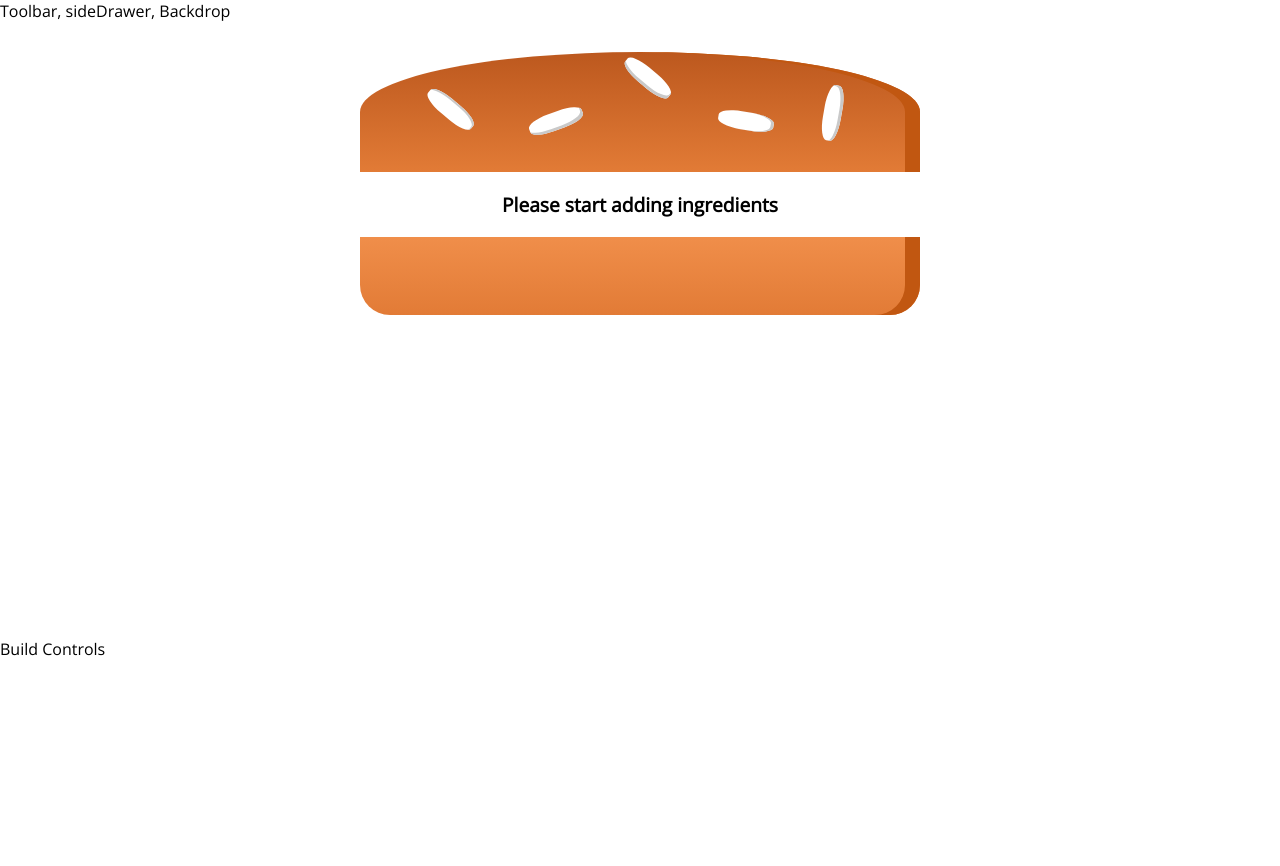
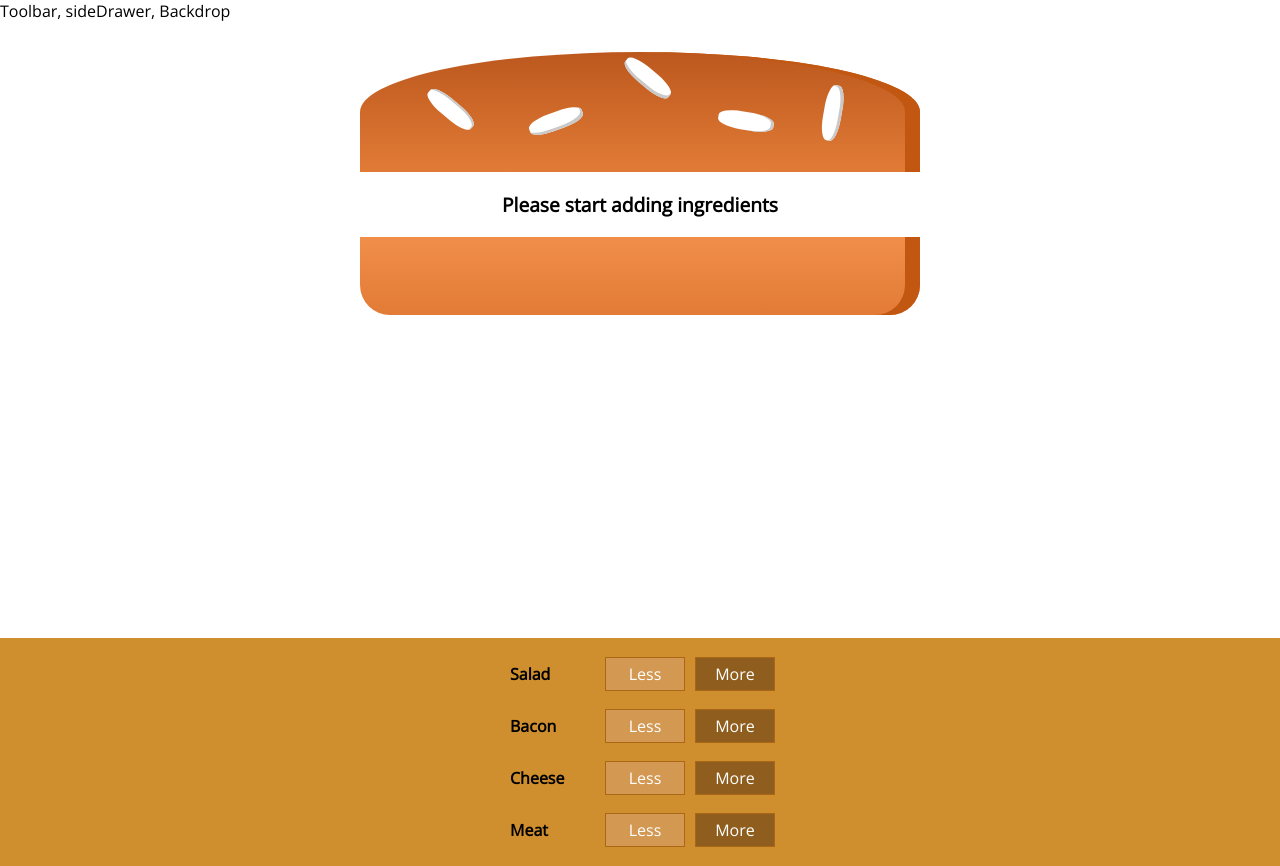
Before and after one commit to mrwhiterk/udemy-react-maximillian, a React app in the folder burger-builder-basic/: page / in a window 1280 px wide. Before the commit the page ends 800 px from the top, so only its background shows below. Built offline with nearby package versions, Linux system fonts and the light colour scheme.

Commit message:
created burger build controls

```diff
--- a/burger-builder-basic/src/components/Burger/BuildControls/BuildControl/BuldControl.js
+++ b/burger-builder-basic/src/components/Burger/BuildControls/BuildControl/BuildControl.js
@@ -1,6 +1,6 @@
 import React from 'react'
 
-import classes from './buildControl.css'
+import classes from './BuildControl.css'
 
 const buildControl = props => (
   <div className={classes.BuildControl}>
--- a/burger-builder-basic/src/components/Burger/BuildControls/BuildControls.js
+++ b/burger-builder-basic/src/components/Burger/BuildControls/BuildControls.js
@@ -1,9 +1,20 @@
 import React from 'react'
 
-const buildControls = (props) => (
-  <div>
+import classes from './BuildControls.css'
 
-  </div>
-)
+import BuildControl from './BuildControl/BuildControl'
+
+const controls = [
+  { label: 'Salad', type: 'salad' },
+  { label: 'Bacon', type: 'bacon' },
+  { label: 'Cheese', type: 'cheese' },
+  { label: 'Meat', type: 'meat' }
+]
+
+const buildControls = props => <div className={classes.BuildControls}>
+  {controls.map(ctrl => (
+    <BuildControl key={ctrl.label} label={ctrl.label} />
+  ))}
+</div>
 
 export default buildControls
--- a/burger-builder-basic/src/containers/BurgerBuilder/BurgerBuilder.js
+++ b/burger-builder-basic/src/containers/BurgerBuilder/BurgerBuilder.js
@@ -3,6 +3,8 @@
 import Aux from '../../hoc/Aux'
 
 import Burger from '../../components/Burger/Burger'
+
+import BuildControls from '../../components/Burger/BuildControls/BuildControls'
 
 class BurgerBuilder extends Component {
   state = {
@@ -18,7 +20,7 @@
     return (
        <Aux>
         <Burger ingredients={this.state.ingredients} />
-         <div>Build Controls</div>
+        <BuildControls />
       </Aux>
     )
   }
```
